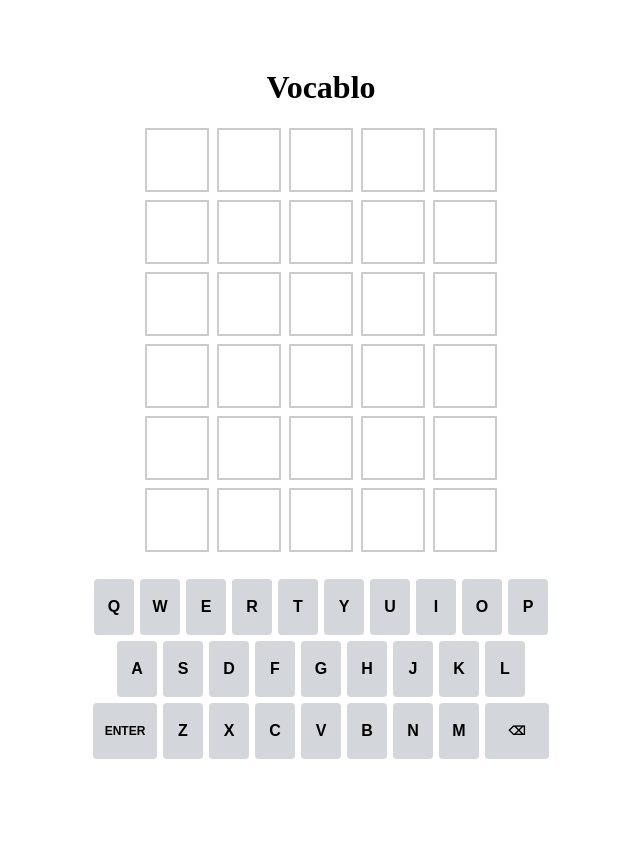
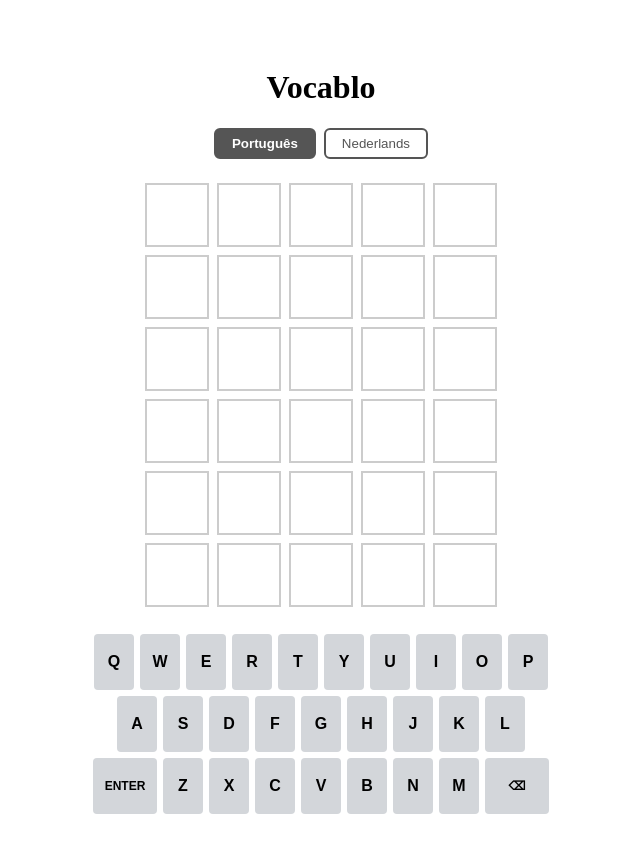
Before and after one commit to wcocink/vocablo, a React (Create React App) app: page / in a window 1280 px wide. Shown: the top 852 px of the page, without its empty margins (319-959 px from the left). Built offline with nearby package versions, Linux system fonts and the light colour scheme.

Commit message:
feat: language selection between Portuguese and Dutch

```diff
--- a/src/App.js
+++ b/src/App.js
@@ -8,21 +8,28 @@ import { checkGuess } from './logic/gameLogic';
 // Importa o objeto WORDS que contém as listas de palavras por idioma
 import { WORDS } from './data/words';
 
-// Sorteia uma palavra aleatória do array de palavras em português.
-// Math.random() gera um número entre 0 e 1; multiplicado pelo tamanho
-// do array e truncado com Math.floor, produz um índice válido.
+// Sorteia uma palavra aleatória de um array de palavras.
 function pickRandomWord(list) {
   return list[Math.floor(Math.random() * list.length)];
 }
 
-// Palavra secreta sorteada uma vez ao carregar o módulo,
-// substituindo o valor fixo anterior ('CARRO').
-const SECRET = pickRandomWord(WORDS.pt);
-
 // Número máximo de tentativas permitidas
 const MAX_GUESSES = 6;
 
+// Metadados dos idiomas disponíveis: chave usada em WORDS e rótulo exibido no botão
+const LANGUAGES = [
+  { key: 'pt', label: 'Português' },
+  { key: 'nl', label: 'Nederlands' },
+];
+
 function App() {
+  // Idioma atual do jogo; começa em português
+  const [language, setLanguage] = useState('pt');
+
+  // Palavra secreta sorteada para a partida atual.
+  // Inicializada com uma palavra de WORDS.pt; atualizada ao trocar de idioma.
+  const [secret, setSecret] = useState(() => pickRandomWord(WORDS.pt));
+
   // Letras digitadas na tentativa atual (ainda não submetida)
   const [currentGuess, setCurrentGuess] = useState('');
 
@@ -35,6 +42,18 @@ function App() {
 
   // Estado do jogo: null = em andamento | 'won' = vitória | 'lost' = derrota
   const [gameStatus, setGameStatus] = useState(null);
+
+  // Troca o idioma e reinicia o jogo completamente:
+  // sorteia nova palavra do idioma selecionado e limpa todos os estados da partida.
+  function handleLanguageChange(lang) {
+    if (lang === language) return; // clicou no idioma já ativo, não faz nada
+    setLanguage(lang);
+    setSecret(pickRandomWord(WORDS[lang]));
+    setCurrentGuess('');
+    setGuesses([]);
+    setResults([]);
+    setGameStatus(null);
+  }
 
   // Lida com cada tecla pressionada no teclado virtual
   function handleKey(key) {
@@ -51,8 +70,8 @@ function App() {
       // Só submete se a palavra tiver exatamente 5 letras
       if (currentGuess.length !== 5) return;
 
-      // Avalia a tentativa e exibe o resultado no console
-      const result = checkGuess(currentGuess, SECRET);
+      // Avalia a tentativa contra a palavra secreta sorteada
+      const result = checkGuess(currentGuess, secret);
       console.log(result);
 
       const newGuesses = [...guesses, currentGuess];
@@ -97,6 +116,33 @@ function App() {
       paddingTop: 40,
     }}>
       <h1>Vocablo</h1>
+
+      {/* Seletor de idioma: um botão por idioma disponível em LANGUAGES.
+          O botão do idioma ativo recebe fundo escuro e texto branco;
+          os inativos ficam com fundo transparente e borda visível. */}
+      <div style={{ display: 'flex', gap: 8, marginBottom: 24 }}>
+        {LANGUAGES.map(({ key, label }) => {
+          const isActive = key === language;
+          return (
+            <button
+              key={key}
+              onClick={() => handleLanguageChange(key)}
+              style={{
+                padding: '6px 16px',
+                borderRadius: 6,
+                border: '2px solid #555',
+                cursor: isActive ? 'default' : 'pointer',
+                fontWeight: isActive ? 'bold' : 'normal',
+                backgroundColor: isActive ? '#555' : 'transparent',
+                color: isActive ? '#fff' : '#555',
+              }}
+            >
+              {label}
+            </button>
+          );
+        })}
+      </div>
+
       {/* Passa as tentativas e os resultados para o Grid colorir as células */}
       <Grid guesses={allGuesses} results={results} />
 
@@ -110,7 +156,7 @@ function App() {
       {/* Mensagem de derrota exibida quando o jogador esgota as tentativas */}
       {gameStatus === 'lost' && (
         <p style={{ fontSize: 20, fontWeight: 'bold', color: '#b59f3b', marginTop: 16 }}>
-          A palavra era: {SECRET}
+          A palavra era: {secret}
         </p>
       )}
 
```
